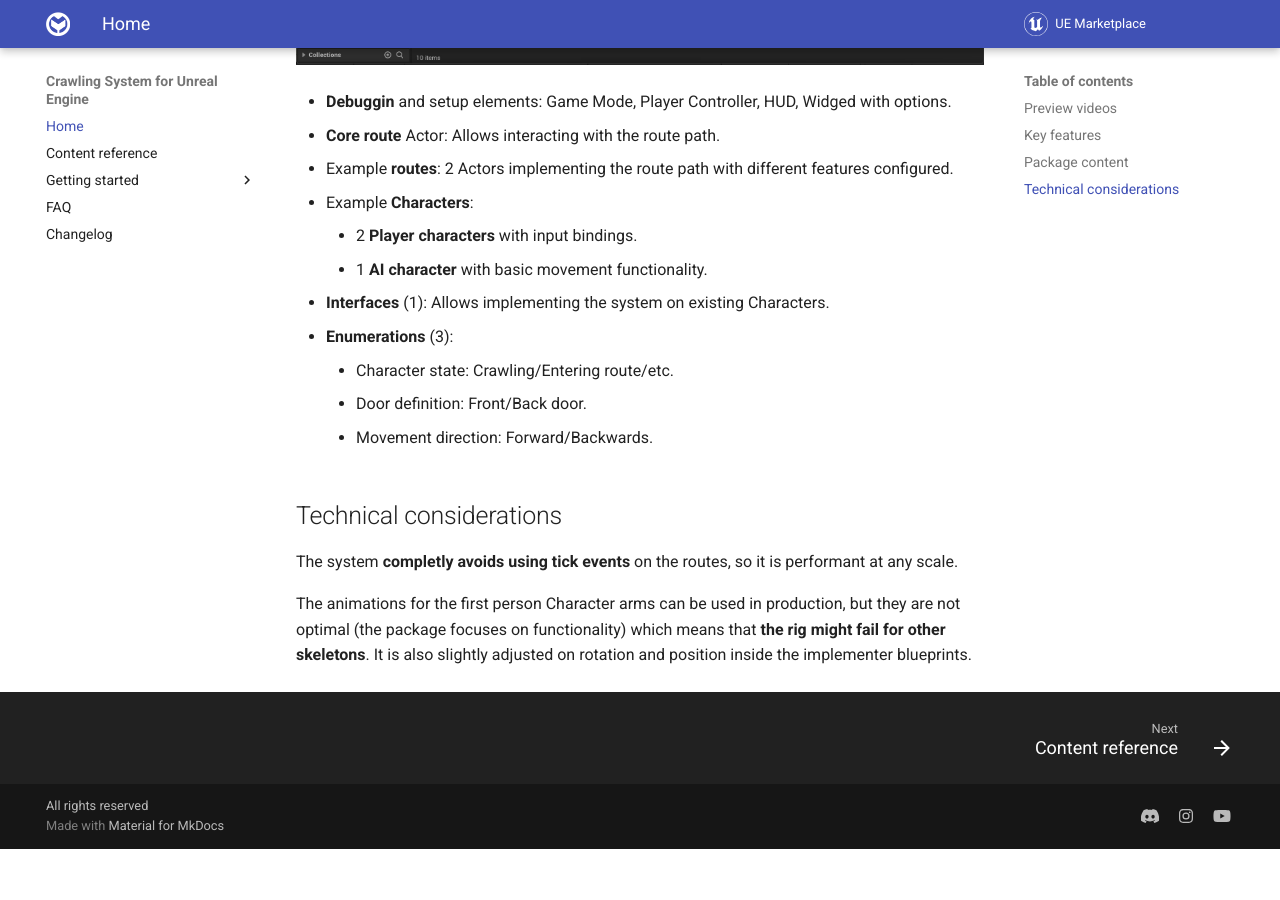
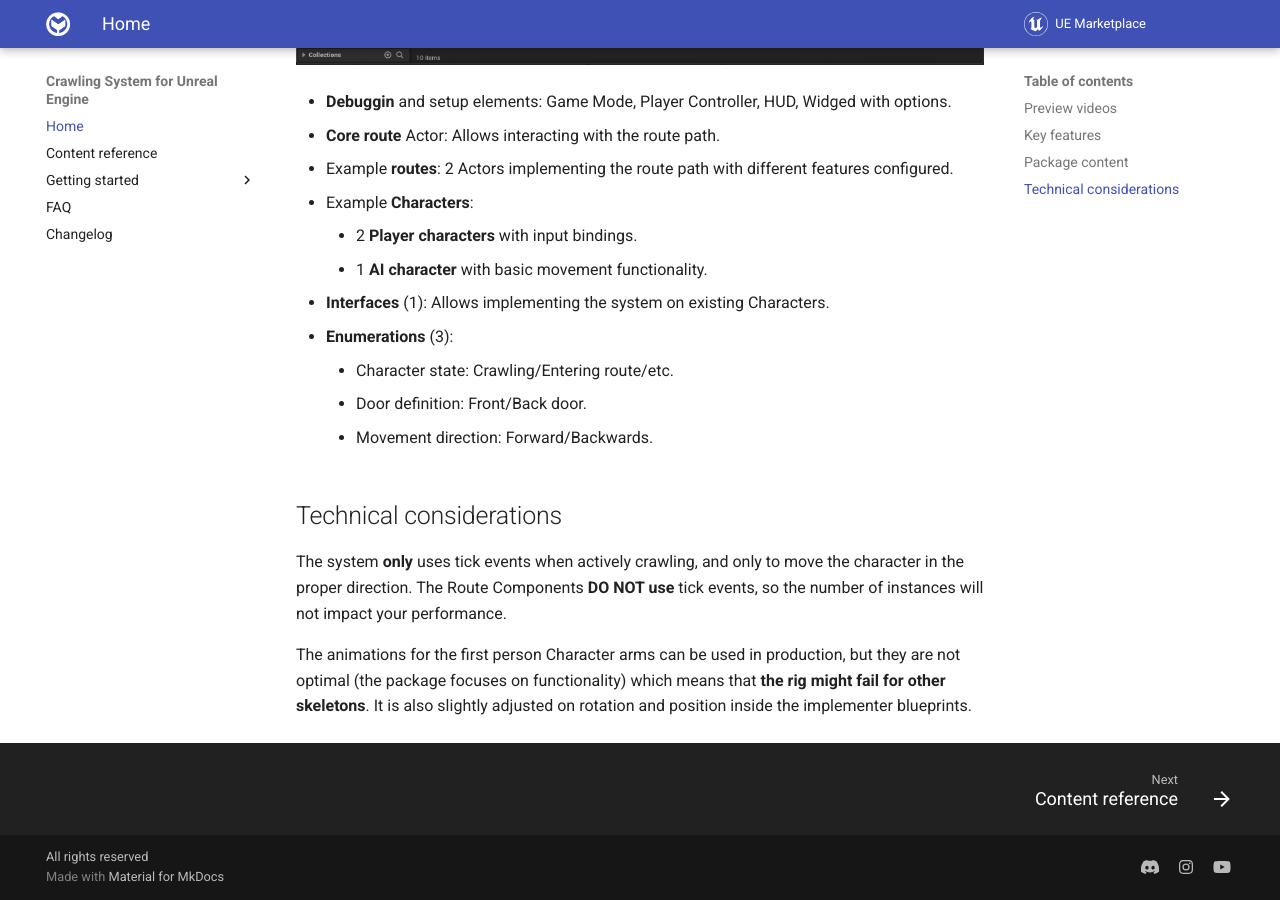
Before and after one commit to nesjett/unreal-engine-crawling-system, an MkDocs documentation site: the page built from docs/index.md, in a window 1280 px wide and 900 px high, scrolled down 1783 px. Built offline with MkDocs 1.6.1 and Material for MkDocs 9.7.7, drawn with Linux system fonts in a browser that asks for light colours; before the commit the page ends 2632 px from its top, so only the background shows below that.

Commit message:
chore: note on tick event

```diff
--- a/docs/index.md
+++ b/docs/index.md
@@ -65,6 +65,6 @@ This systems DO NOT allow to crawl freely on the game, but to follow a spline ba
 
 ## Technical considerations
 
-The system **completly avoids using tick events** on the routes, so it is performant at any scale.
+The system **only** uses tick events when actively crawling, and only to move the character in the proper direction. The Route Components **DO NOT use** tick events, so the number of instances will not impact your performance.
 
 The animations for the first person Character arms can be used in production, but they are not optimal (the package focuses on functionality) which means that **the rig might fail for other skeletons**. It is also slightly adjusted on rotation and position inside the implementer blueprints.
```
